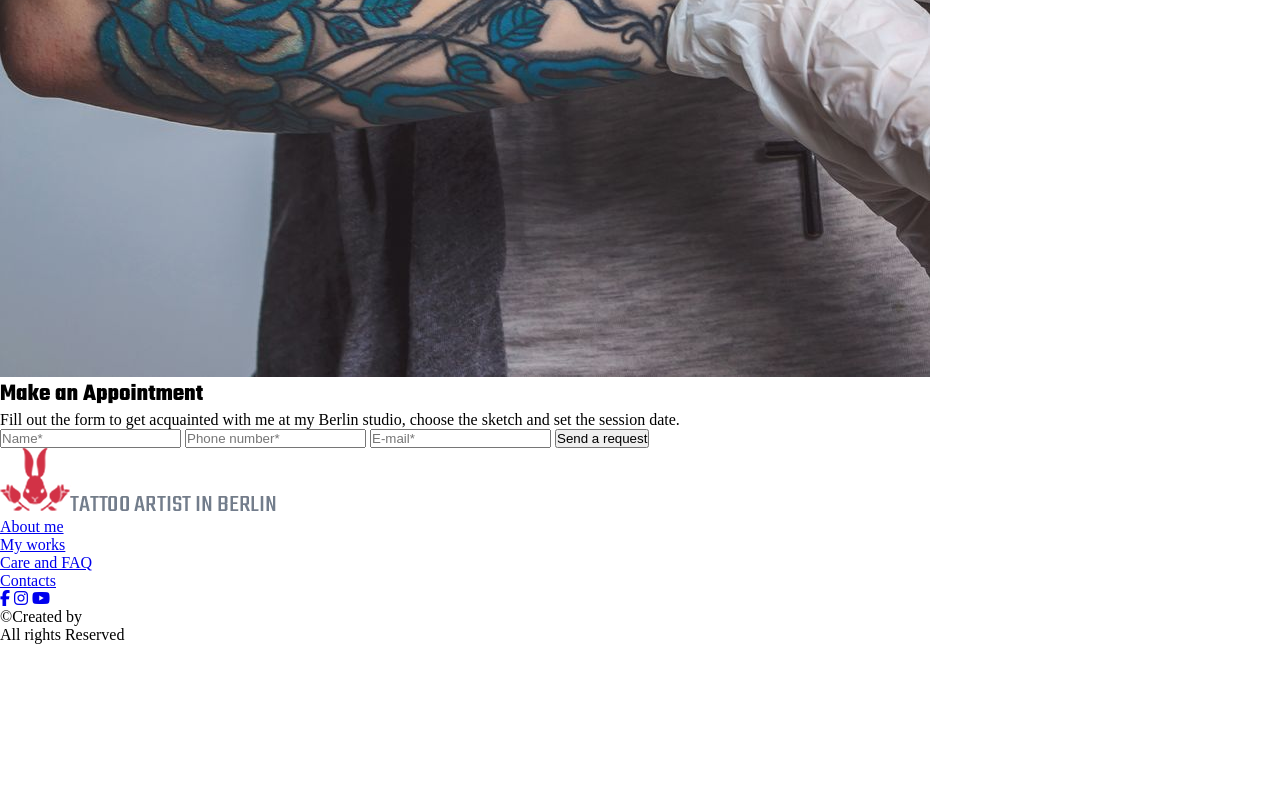
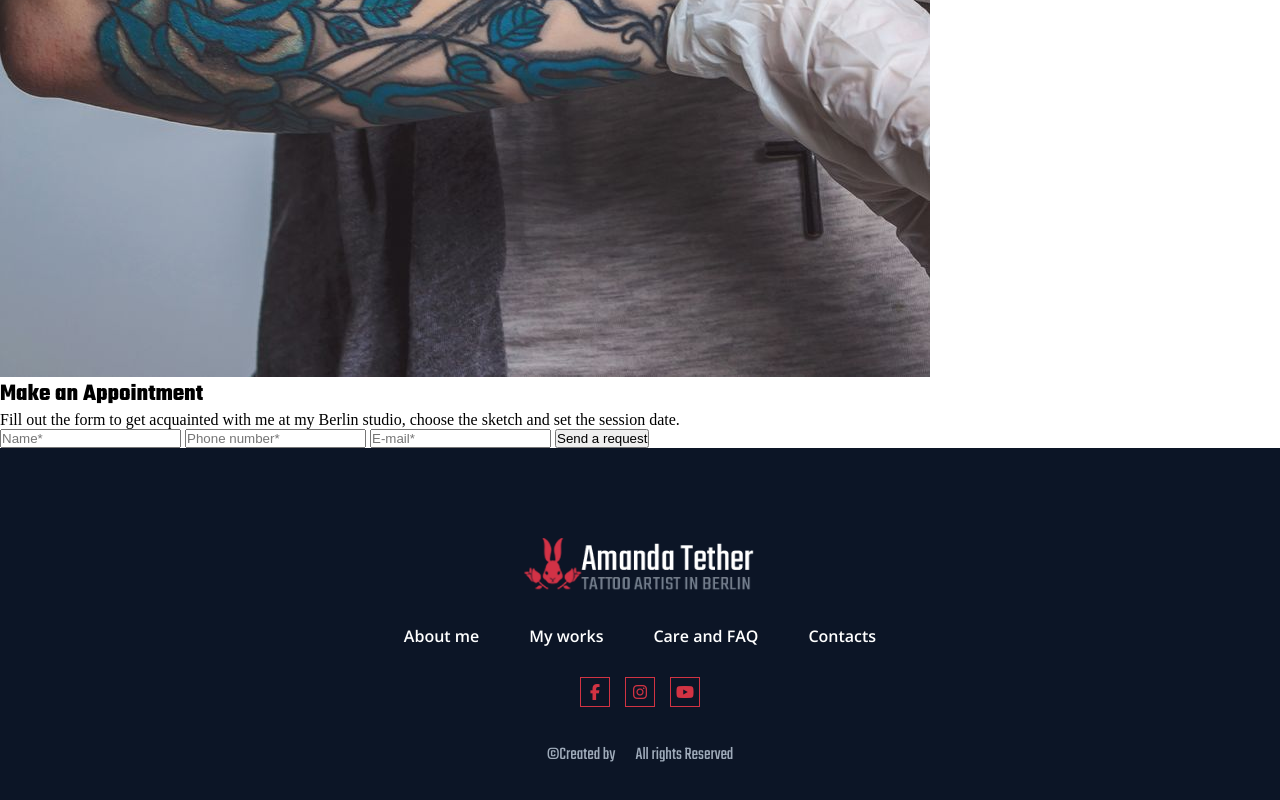
Before and after one commit to SerhiyPetelin/Tattoo-Portfolio-Website, a plain HTML site: page index.html in a window 1280 px wide. Shown: the part 9668-10468 px from the top of the page. Before the commit the page ends 10312 px from the top, so only its background shows below. Drawn offline with nearby package versions, Linux system fonts and the light colour scheme.

Commit message:
Finish styling footer section

```diff
--- a/css/main.css
+++ b/css/main.css
@@ -611,3 +611,107 @@
         font-size: 34px;
     }
 }
+
+/* Footer section */
+
+.footer {
+    background-color: var(--background-color);
+    padding-bottom: 90px;
+}
+
+.footer__wrapper {
+    display: flex;
+    flex-direction: column;
+}
+
+.footer__logo-container {
+    display: flex;
+    justify-content: center;
+    padding-top: 90px;
+}
+
+.footer__logo {
+    width: 232px;
+    height: auto;
+}
+
+.footer__menu {
+    margin-top: 30px;
+}
+
+.footer__menu ul {
+    list-style: none;
+    display: flex;
+    flex-direction: column;
+    align-items: center;
+    justify-content: center;
+    gap: 20px;
+}
+
+.footer__list-item {
+    font-family: 'Open Sans', sans-serif;
+    font-weight: 600;
+    font-size: 16px;
+}
+
+.footer__list-item a {
+    text-decoration: none;
+    color: var(--title-text-color);
+}
+
+.footer__list-item a:hover {
+    color: var(--accent-color);
+}
+
+.footer__content-sotial-links {
+    display: flex;
+    justify-content: center;
+    gap: 15px;
+    margin-top: 30px;
+}
+
+.footer_content__button {
+    display: inline-flex;
+    align-items: center;
+    justify-content: center;
+    width: 30px;
+    height: 30px;
+    background-color:transparent;
+    color: var(--accent-color);
+    border: 1px solid var(--accent-color);
+    text-decoration: none;
+}
+
+.footer_content__button:hover {
+    background-color: var(--accent-color);
+    color: var(--background-color);
+}
+
+.rights {
+    display: flex;
+    flex-direction: column;
+    align-items: center;
+    gap: 20px;
+    margin-top: 35px;
+}
+
+.rights__text {
+    font-family: 'Teko', sans-serif;
+    font-weight: 400;
+    font-size: 16px;
+    color: var(--text-secondary-color);
+}
+
+@media (min-width: 991px) {
+    .footer__menu ul {
+        flex-direction: row;
+        gap: 50px;
+    }
+    .rights {
+        flex-direction: row;
+        justify-content: center;
+    }
+    .rights__text {
+        font-size: 18px;
+    }
+}
--- a/index.html
+++ b/index.html
@@ -234,7 +234,10 @@
     </section>
   </main>
   <footer class="footer">
+    <div class="footer__wrapper">
+      <div class="footer__logo-container">
         <a href="index.html"><img src="img/logo.webp" alt="Website logo" class="footer__logo"></a>
+      </div>
       <div class="footer__menu">
         <ul class="footer__list-items">
           <li class="footer__list-item"><a href="about-me.html">About me</a></li>
@@ -252,6 +255,7 @@
         <p class="rights__text">©Created by</p>
         <p class="rights__text">All rights Reserved</p>
       </div>
+    </div>
   </footer>
   <script src="js/script.js"></script>
 </body>
```
Also changed, not shown: img/tribal-1.png, img/tribal-4.png (added), img/tribal-5.png (added), img/tribal-6.png (added), img/tribal-7.png (added), img/tribal-8.png (added). Lines whose indentation alone changed are shown as unchanged.
